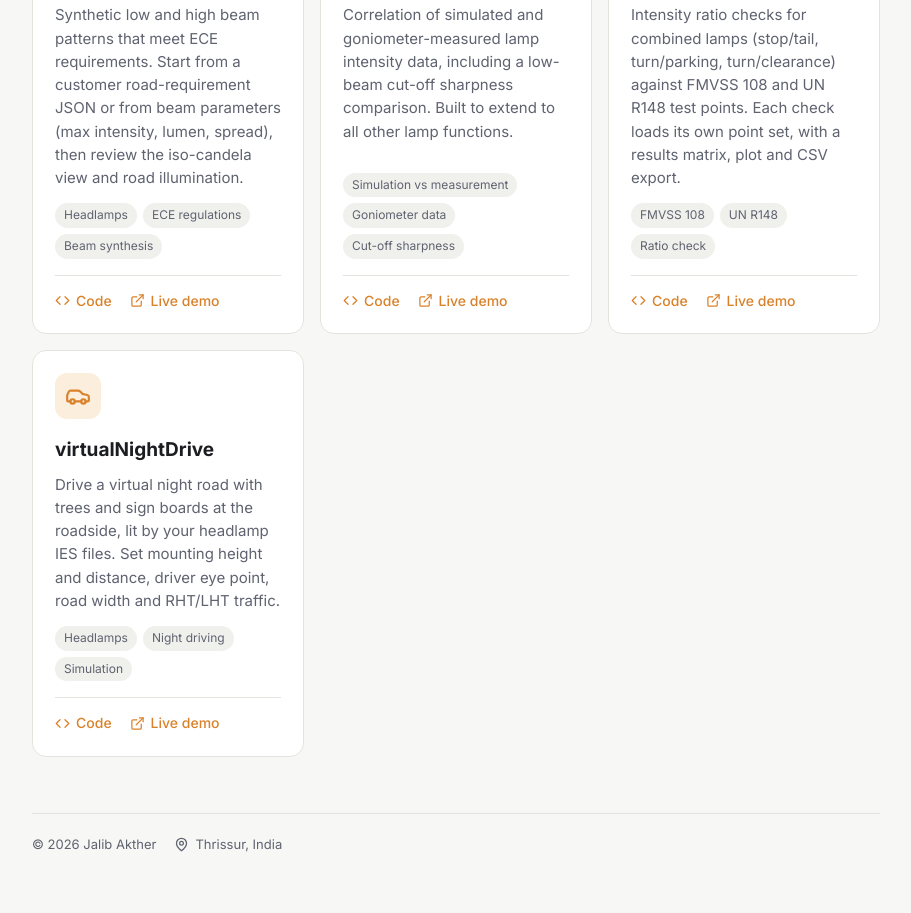
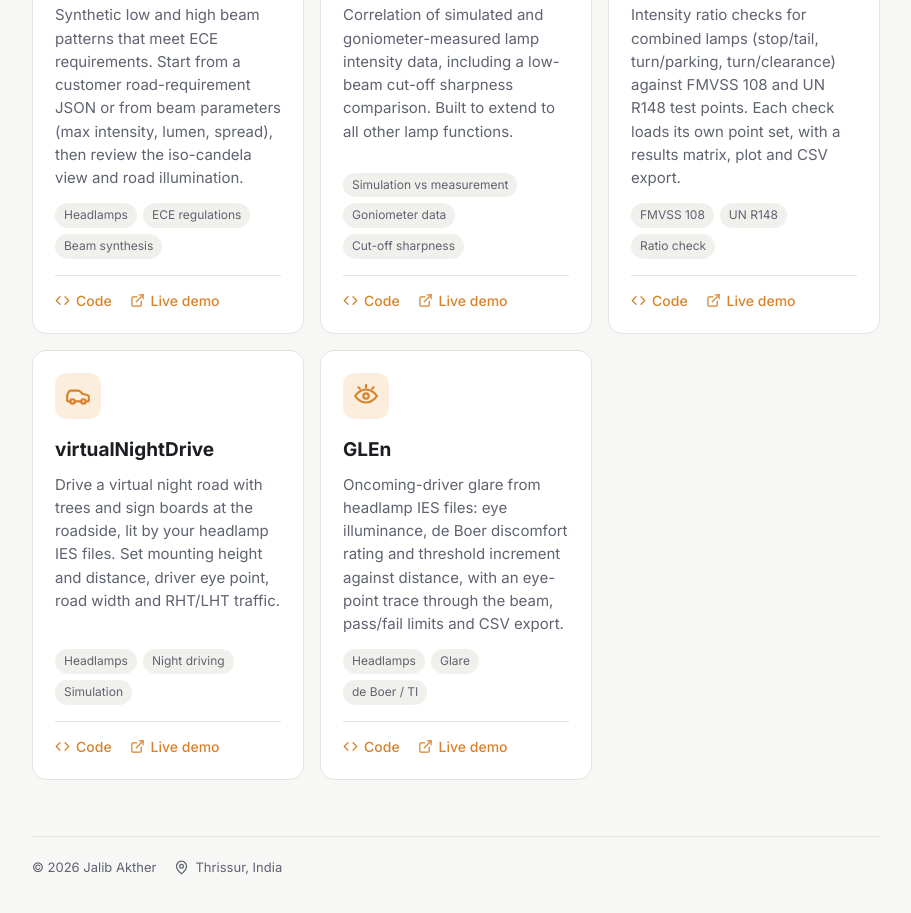
Before and after one commit to jalibakthermk/jalibakthermk.github.io, a plain HTML site: page index.html in a window 1280 px wide. Shown: the part 930-1843 px from the top of the page, without its empty margins (184-1095 px from the left). Drawn offline with Linux system fonts and the light colour scheme.

Commit message:
Add GLEn card to portfolio
Co-Authored-By: Claude Opus 5.5 <noreply@anthropic.com>
Claude-Session: https://claude.ai/code/session_01FaicZe2kXBwEfjUMg55Kxs

```diff
--- a/index.html
+++ b/index.html
@@ -136,6 +136,7 @@
   <symbol id="icon-correlate" viewBox="0 0 24 24"><path d="M3 3v18h18"/><path d="m7 16 4-5 3 3 5-7"/><circle cx="7" cy="16" r="1"/><circle cx="11" cy="11" r="1"/><circle cx="14" cy="14" r="1"/><circle cx="19" cy="7" r="1"/></symbol>
   <symbol id="icon-ratio" viewBox="0 0 24 24"><line x1="19" x2="5" y1="5" y2="19"/><circle cx="6.5" cy="6.5" r="2.5"/><circle cx="17.5" cy="17.5" r="2.5"/></symbol>
   <symbol id="icon-drive" viewBox="0 0 24 24"><path d="M19 17h2c.6 0 1-.4 1-1v-3c0-.9-.7-1.7-1.5-1.9C18.7 10.6 16 10 16 10s-1.3-1.4-2.2-2.3c-.5-.4-1.1-.7-1.8-.7H5c-.6 0-1.1.4-1.4.9l-1.4 2.9A3.7 3.7 0 0 0 2 12v4c0 .6.4 1 1 1h2"/><circle cx="7" cy="17" r="2"/><path d="M9 17h6"/><circle cx="17" cy="17" r="2"/></symbol>
+  <symbol id="icon-glare" viewBox="0 0 24 24"><path d="M2 12s3.5-6 10-6 10 6 10 6-3.5 6-10 6S2 12 2 12z"/><circle cx="12" cy="12" r="2.5"/><path d="M12 2v2"/><path d="m5 4 1.4 1.4"/><path d="m19 4-1.4 1.4"/></symbol>
   <symbol id="icon-code" viewBox="0 0 24 24"><polyline points="16 18 22 12 16 6"/><polyline points="8 6 2 12 8 18"/></symbol>
   <symbol id="icon-external" viewBox="0 0 24 24"><path d="M15 3h6v6"/><path d="M10 14 21 3"/><path d="M18 13v6a2 2 0 0 1-2 2H5a2 2 0 0 1-2-2V8a2 2 0 0 1 2-2h6"/></symbol>
   <symbol id="icon-pin" viewBox="0 0 24 24"><path d="M20 10c0 6-8 12-8 12s-8-6-8-12a8 8 0 0 1 16 0Z"/><circle cx="12" cy="10" r="3"/></symbol>
@@ -282,6 +283,21 @@
         </div>
       </article>
 
+      <article class="card">
+        <div class="card-icon"><svg class="i lg"><use href="#icon-glare"/></svg></div>
+        <h3>GLEn</h3>
+        <p>Oncoming-driver glare from headlamp IES files: eye illuminance, de Boer discomfort rating and threshold increment against distance, with an eye-point trace through the beam, pass/fail limits and CSV export.</p>
+        <div class="tags">
+          <span class="tag">Headlamps</span>
+          <span class="tag">Glare</span>
+          <span class="tag">de Boer / TI</span>
+        </div>
+        <div class="card-links">
+          <a href="https://github.com/jalibakthermk/Glen"><svg class="i sm"><use href="#icon-code"/></svg> Code</a>
+          <a href="https://jalibakthermk.github.io/Glen/"><svg class="i sm"><use href="#icon-external"/></svg> Live demo</a>
+        </div>
+      </article>
+
     </div>
   </section>
 
```
